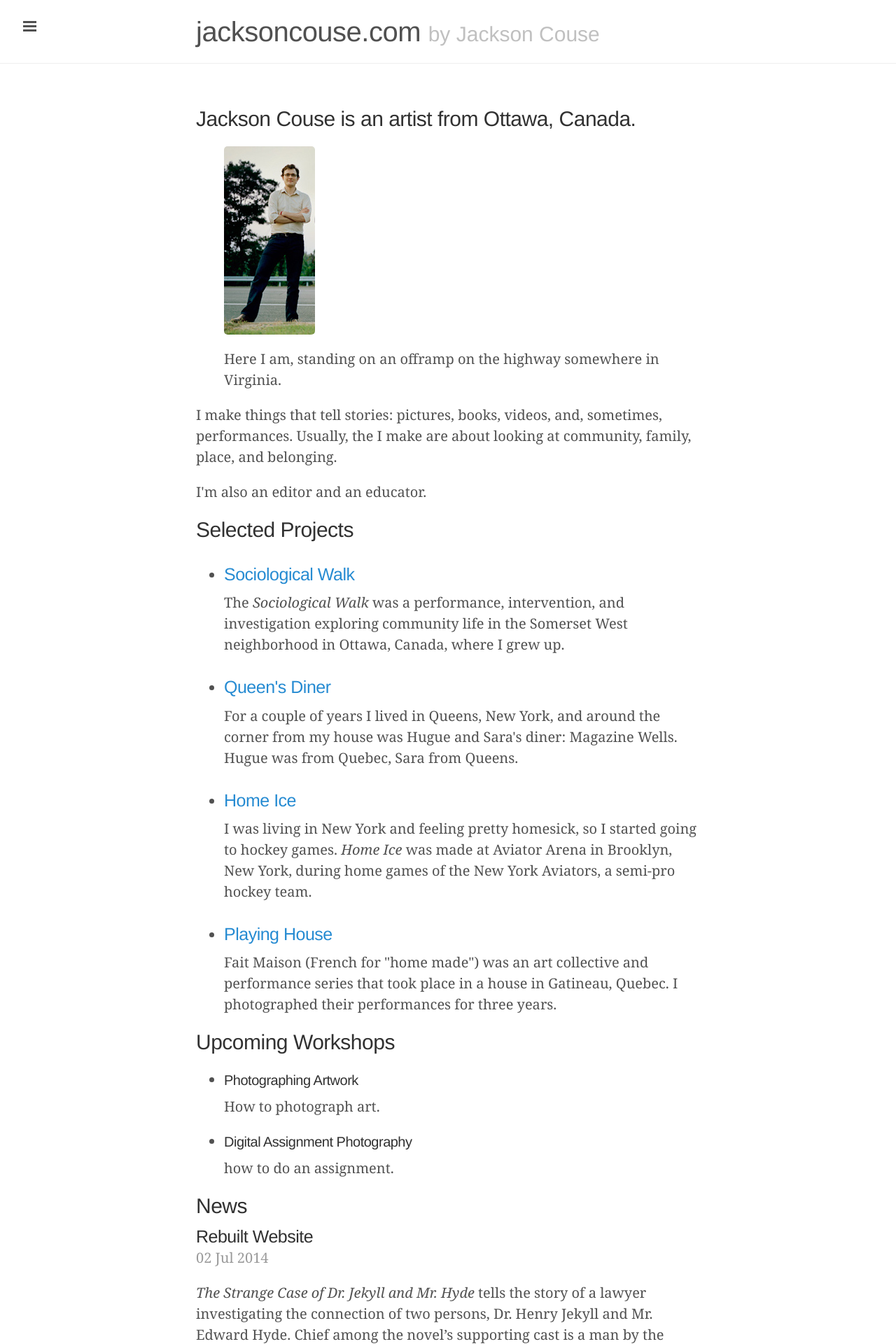
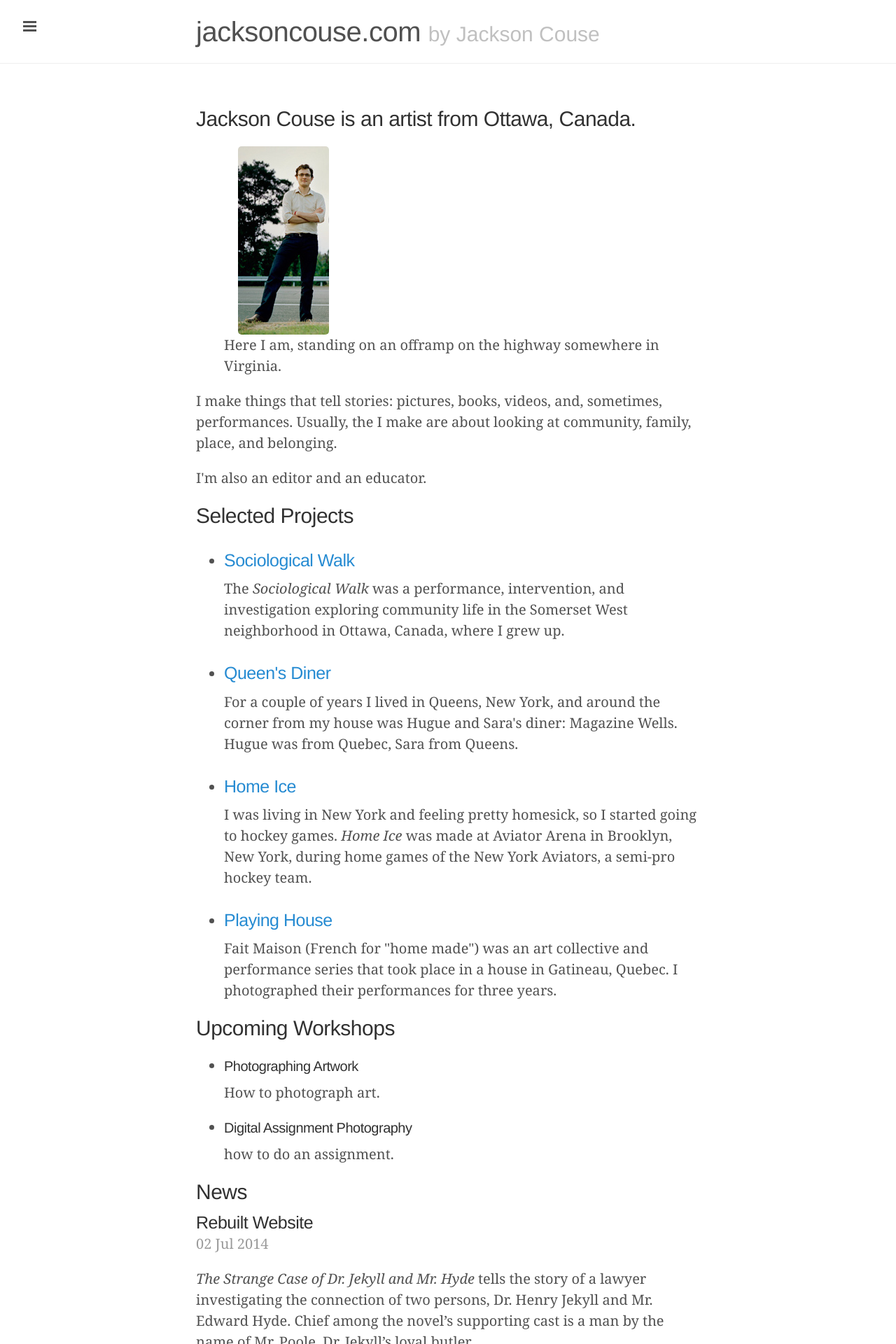
Before and after one commit to jacksoncouse/jacksoncouse.github.io, a Jekyll site: the page built from index.html, in a window 1280 px wide. Shown: the top 1920 px of the page at 70% size. Built offline with Jekyll 4.4.1, drawn with Linux system fonts in a browser that asks for light colours; Markdown is read by kramdown in place of the engine named in the settings; the list of posts is cut into pages by our own code.

```diff
--- a/public/css/poole.css
+++ b/public/css/poole.css
@@ -230,7 +230,7 @@
 img {
   display: block;
   max-width: 100%;
-  margin: 0 0 1rem;
+  margin: 0 0 0 1rem;
   border-radius: 5px;
 }
 
```
